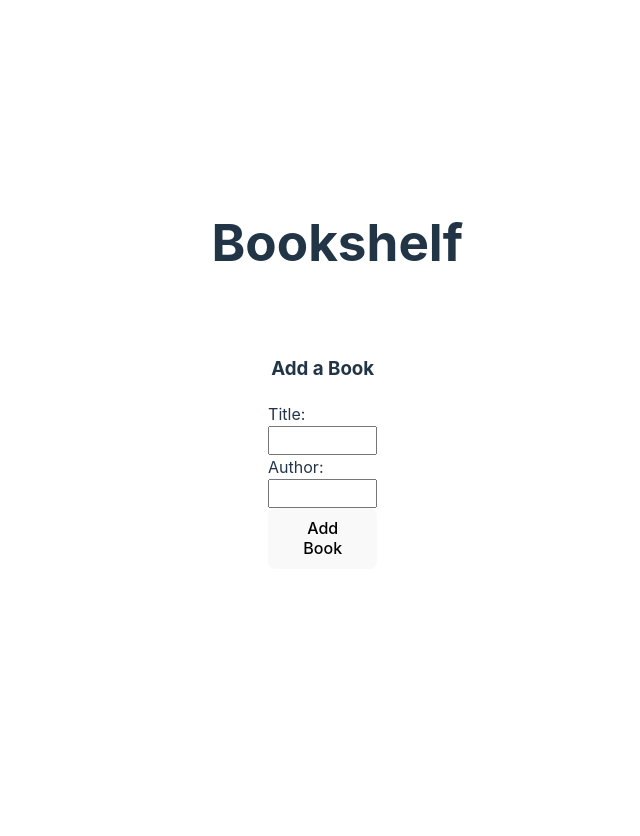
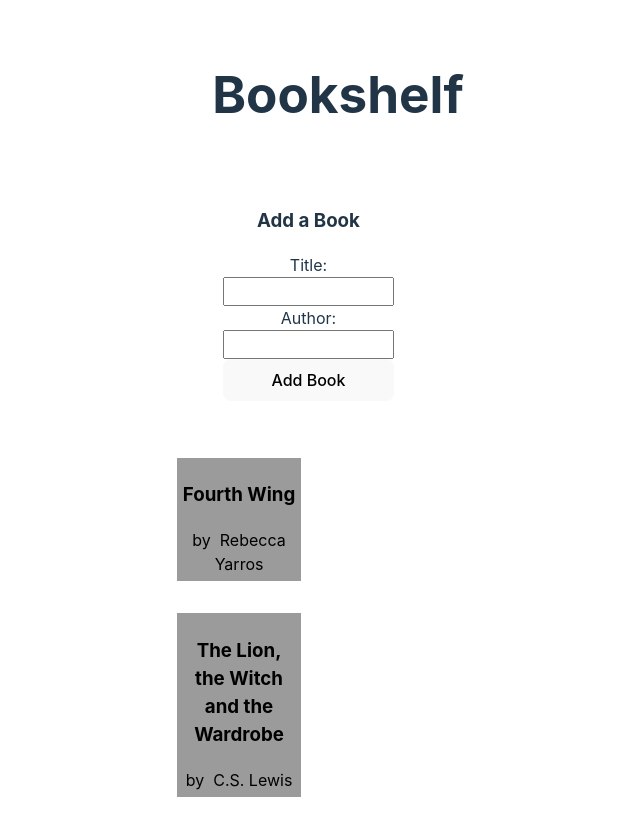
Before and after one commit to jonas060831/controlled-forms-in-react-lab, a React (Vite) app: page / in a window 1280 px wide. Shown: the top 836 px of the page, without its empty margins (302-942 px from the left). Before the commit the page ends 800 px from the top, so only its background shows below. Built offline with nearby package versions, Linux system fonts and the light colour scheme.

Commit message:
answer on 5

```diff
--- a/src/App.jsx
+++ b/src/App.jsx
@@ -1,5 +1,7 @@
 import React from 'react'
 import Bookshelf from './Bookshelf'
+
+import './App.css'
 
 const App = () => {
   return (
--- a/src/Bookshelf.jsx
+++ b/src/Bookshelf.jsx
@@ -72,7 +72,23 @@ const Bookshelf = () => {
             </form>
 
         </div>
-        <div className="bookCardsDiv">{/* Book cards will display here */}</div>
+        <div className="bookCardsDiv">
+            {/* Book cards will display here */}
+
+            {
+                books.map( (book, index) => (
+                    <div
+                     className="bookCard"
+                     key={index}
+                    >
+                        <h3>{book.title}</h3>
+
+                        by &nbsp;
+                        {book.author}
+                    </div>
+                ))
+            }
+        </div>
     </div>
   )
 }
```
